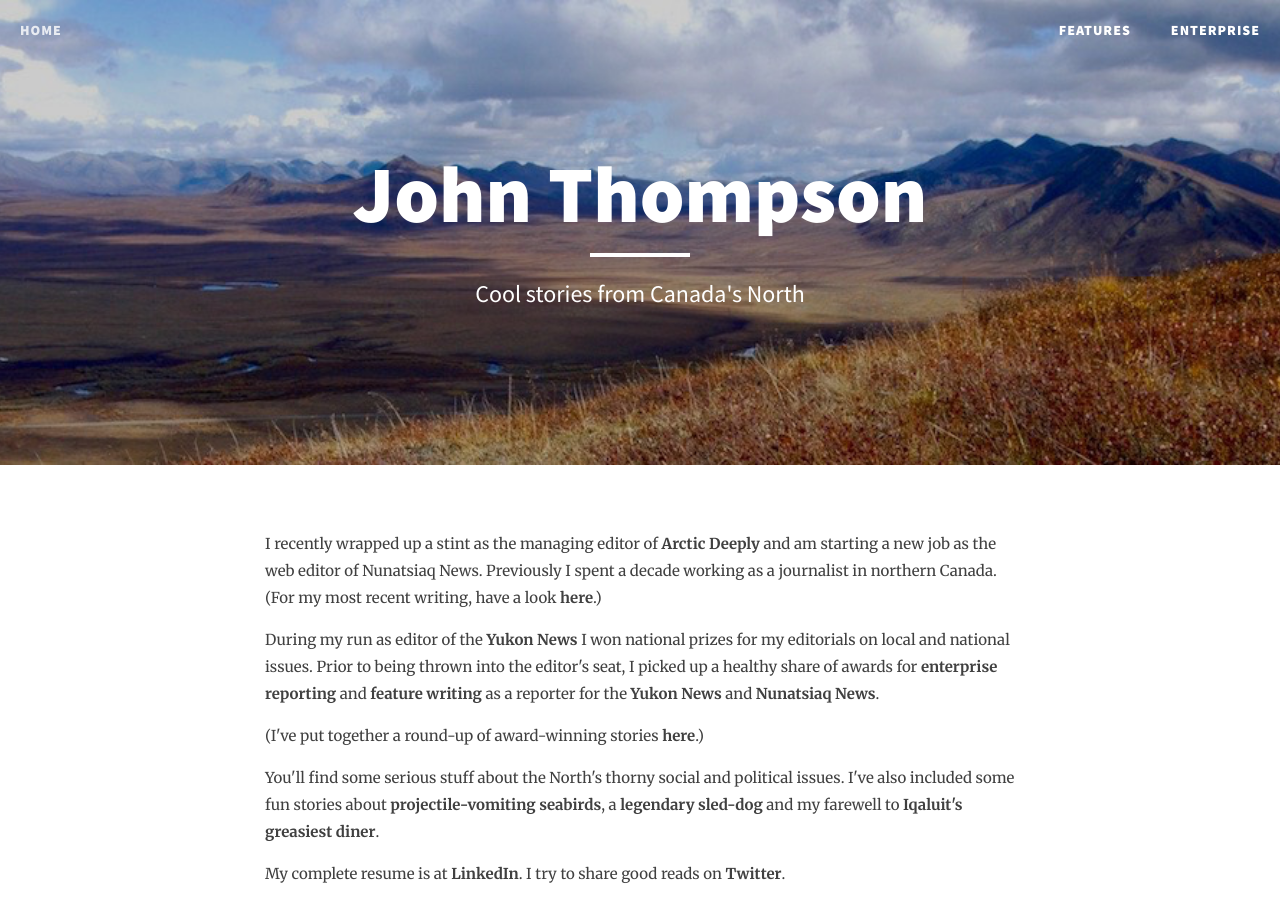
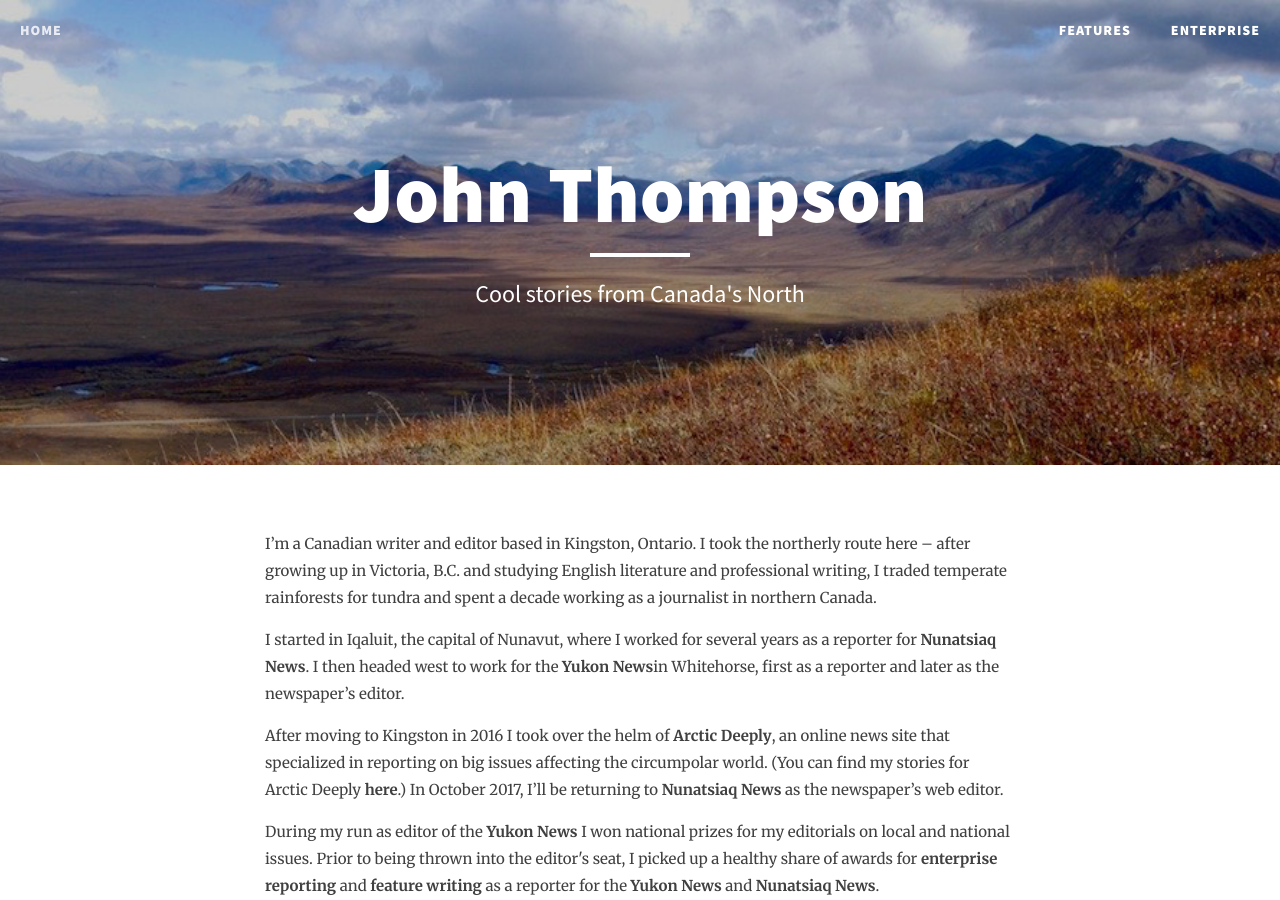
Before and after one commit to johngthompson/johngthompson.github.io, a Jekyll site: the page built from index.html, in a window 1280 px wide and 900 px high. Built offline with Jekyll 4.4.1, drawn with Linux system fonts in a browser that asks for light colours; the list of posts is cut into pages by our own code.

Commit message:
Update index.html

```diff
--- a/index.html
+++ b/index.html
@@ -3,16 +3,20 @@ layout: page
 description: "Cool stories from Canada's North"
 ---
 
-<p>I recently wrapped up a stint as the managing editor of <a href="https://www.newsdeeply.com/arctic">Arctic Deeply</a> and am starting a new job as the web editor of Nunatsiaq News. Previously I spent a decade working as a journalist in northern Canada. (For my most recent writing, have a look <a href="https://www.newsdeeply.com/arctic/contributor/john-thompson">here</a>.)</p>
+<p>I’m a Canadian writer and editor based in Kingston, Ontario. I took the northerly route here – after growing up in Victoria, B.C. and studying English literature and professional writing, I traded temperate rainforests for tundra and spent a decade working as a journalist in northern Canada.</p>
+
+<p>I started in Iqaluit, the capital of Nunavut, where I worked for several years as a reporter for <a href="http://www.nunatsiaqonline.ca">Nunatsiaq News</a>. I then headed west to work for the <a href="http://yukon-news.com">Yukon News</a>in Whitehorse, first as a reporter and later as the newspaper’s editor.</p>
+
+<p>After moving to Kingston in 2016 I took over the helm of <a href="https://www.newsdeeply.com/arctic">Arctic Deeply</a>, an online news site that specialized in reporting on big issues affecting the circumpolar world. (You can find my stories for Arctic Deeply <a href="https://www.newsdeeply.com/arctic/contributor/john-thompson">here</a>.) In October 2017, I’ll be returning to <a href="http://www.nunatsiaqonline.ca">Nunatsiaq News</a> as the newspaper’s web editor.</p>
 
 <p>During my run as editor of the <a href="http://yukon-news.com">Yukon News</a> I won national prizes for my editorials on local and national issues. Prior to being thrown into the editor's seat, I picked up a healthy share of awards for <a href="/enterprise">enterprise reporting</a> and <a href="/features">feature writing</a> as a reporter for the <a href="http://yukon-news.com">Yukon News</a> and <a href="http://www.nunatsiaqonline.ca">Nunatsiaq News</a>.</p>
-<p> (I've put together a round-up of award-winning stories <a href="/awards"><b>here</b></a>.)
+<p> (I've put together a round-up of award-winning stories <a href="/awards"><b>here</b></a>.)</p>
 
 <p>You'll find some serious stuff about the North's thorny social and political issues. I've also included some fun stories about <a href="/features/projectile-pukers">projectile-vomiting seabirds</a>, a <a href="/features/boss-dog">legendary sled-dog</a> and my farewell to <a href="/features/kamotiq/">Iqaluit's greasiest diner</a>.</p>
 
-<p>My complete resume is at <a href="http://www.linkedin.com/in/johngthompson">LinkedIn</a>. I try to share good reads on <a href="https://twitter.com/jayjeetee">Twitter</a>.
+<p>My complete resume is at <a href="http://www.linkedin.com/in/johngthompson">LinkedIn</a>. I try to share good reads on <a href="https://twitter.com/jayjeetee">Twitter</a>.</p>
 
-<p>Reach me at johngthompson (at) gmail.com.
+<p>Reach me at johngthompson (at) gmail.com.</p>
 
 <hr>
 
```
